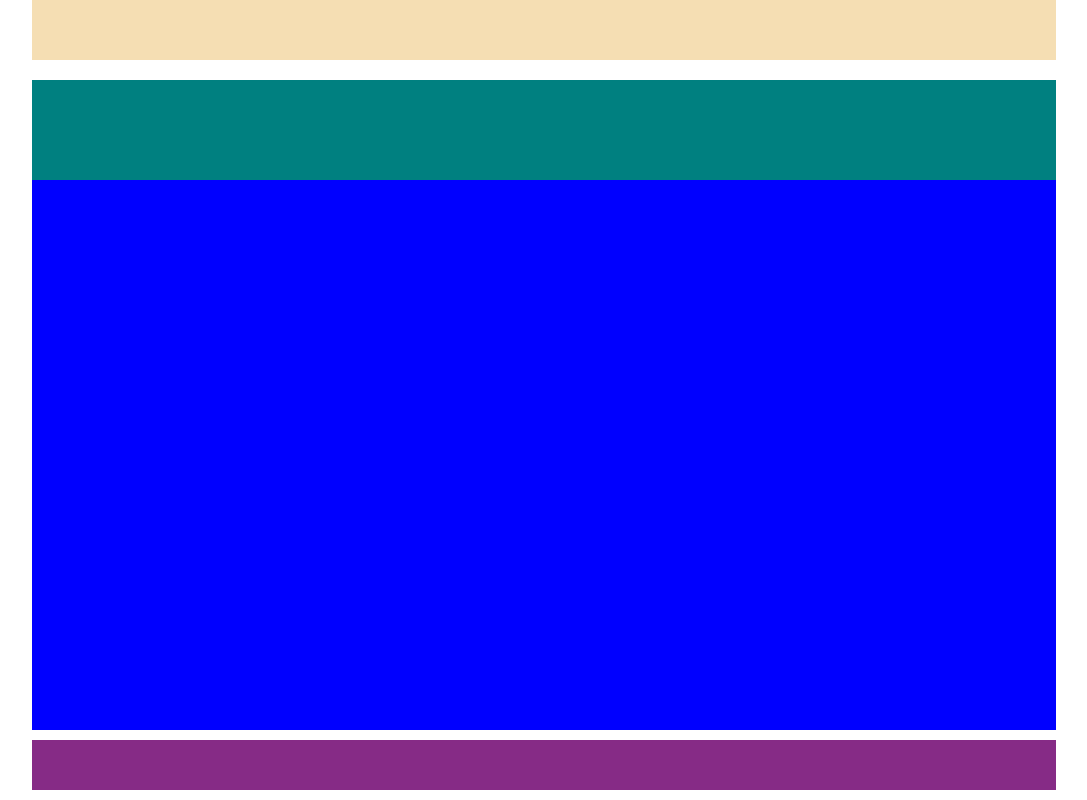
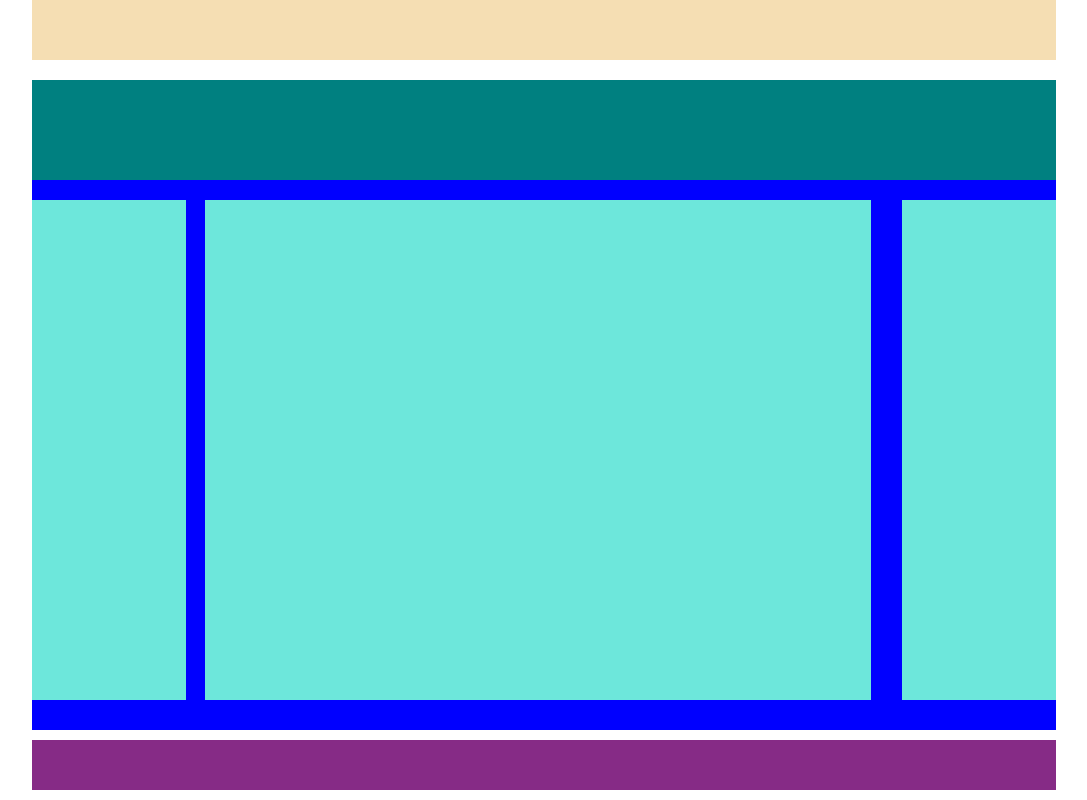
Before and after one commit to samuelepietrasanta/htmlcss-struttura-wp, a plain HTML site: page index.html in a window 1280 px wide. Shown: the part 505-1305 px from the top of the page, without its empty margins (96-1183 px from the left). Drawn offline with Linux system fonts and the light colour scheme.

Commit message:
layout-complete

```diff
--- a/css/style.css
+++ b/css/style.css
@@ -36,3 +36,32 @@ footer{
     height: 100px;
     background-color: teal;
 }
+
+.float-left{
+    float: lefts;
+}
+
+.float-right{
+    float: right;
+}
+
+#articles{
+    margin:20px 0px;
+}
+
+.article{
+    display:inline-block;
+    width: 200px;
+    height: 500px;
+    background-color: rgb(109, 231, 219);
+}
+
+.aside-article{
+
+    width: 15%;
+}
+
+#main-article{
+    width: calc(68% - 30px);
+    margin: 0px 15px;
+}
--- a/index.html
+++ b/index.html
@@ -27,13 +27,14 @@
 
             <div id="articles">
 
-                <div>
+                <div class="float-left article aside-article">
+
 
                 </div>
-                <div>
+                <div class="float-left article" id="main-article">
 
                 </div>
-                <div>
+                <div class="float-right article aside-article">
 
                 </div>
 
```
